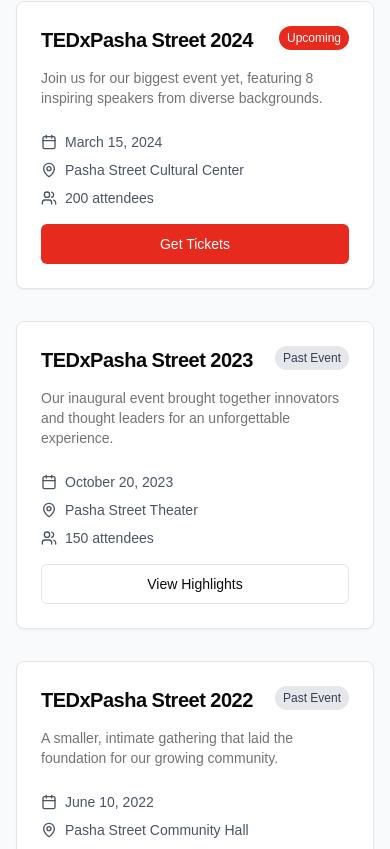
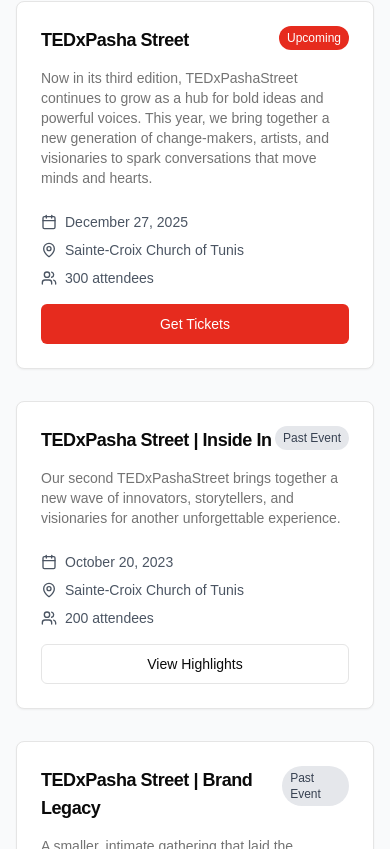
Before and after one commit to Erij-Maherzia-BEN-BRAHIM/tedx-pasha-street, a Next.js app: page / in a window 390 px wide. Shown: the part 1855-2704 px from the top of the page. Built offline with nearby package versions, Linux system fonts and the light colour scheme.

Commit message:
Update events in EventsSection component with new details and descriptions
- Changed event titles, dates, and locations for TEDxPasha Street events.
- Enhanced event descriptions to better reflect the themes and experiences.
- Adjusted layout class for event cards to improve responsiveness.

```diff
--- a/components/events-section.tsx
+++ b/components/events-section.tsx
@@ -13,29 +13,29 @@ export function EventsSection() {
   const events = [
     {
       id: 1,
-      title: "TEDxPasha Street 2024",
-      date: "March 15, 2024",
-      location: "Pasha Street Cultural Center",
-      attendees: 200,
+      title: "TEDxPasha Street",
+      date: "December 27, 2025",
+      location: "Sainte-Croix Church of Tunis",
+      attendees: 300,
       status: "upcoming",
       description:
-        "Join us for our biggest event yet, featuring 8 inspiring speakers from diverse backgrounds.",
+        "Now in its third edition, TEDxPashaStreet continues to grow as a hub for bold ideas and powerful voices. This year, we bring together a new generation of change-makers, artists, and visionaries to spark conversations that move minds and hearts.",
     },
     {
       id: 2,
-      title: "TEDxPasha Street 2023",
+      title: "TEDxPasha Street | Inside In",
       date: "October 20, 2023",
-      location: "Pasha Street Theater",
-      attendees: 150,
+      location: "Sainte-Croix Church of Tunis",
+      attendees: 200,
       status: "past",
       description:
-        "Our inaugural event brought together innovators and thought leaders for an unforgettable experience.",
+        "Our second TEDxPashaStreet brings together a new wave of innovators, storytellers, and visionaries for another unforgettable experience.",
     },
     {
       id: 3,
-      title: "TEDxPasha Street 2022",
-      date: "June 10, 2022",
-      location: "Pasha Street Community Hall",
+      title: "TEDxPasha Street | Brand Legacy",
+      date: "October 20, 2023",
+      location: "Medrassa Bir Lahjar",
       attendees: 100,
       status: "past",
       description:
@@ -56,12 +56,12 @@ export function EventsSection() {
           </p>
         </div>
 
-        <div className="grid md:grid-cols-2 lg:grid-cols-3 gap-8">
+        <div className="grid md:grid-cols-2 gap-8">
           {events.map((event) => (
             <Card key={event.id} className="hover:shadow-lg transition-shadow">
               <CardHeader>
                 <div className="flex justify-between items-start mb-2">
-                  <CardTitle className="text-xl font-bold">
+                  <CardTitle className="text-lg font-bold">
                     {event.title}
                   </CardTitle>
                   <span
```
